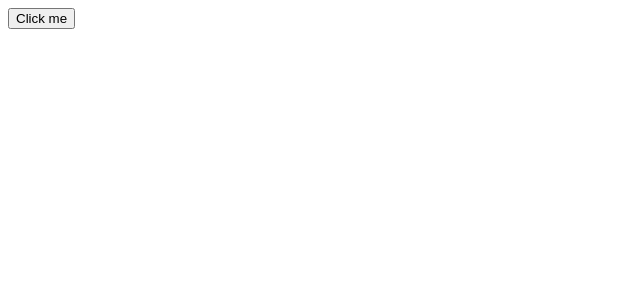
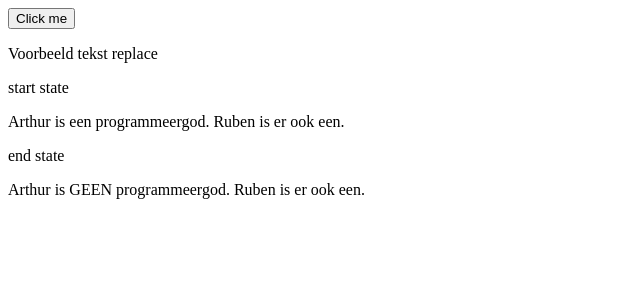
Before and after one commit to ArturoNavale/WikiNix, an Angular app: page / in a window 1280 px wide. Shown: the top 300 px of the page, without its empty margins (0-640 px from the left). Built offline with nearby package versions, Linux system fonts and the light colour scheme.

Commit message:
Changed structure of replace action object

```diff
--- a/src/app/app.component.html
+++ b/src/app/app.component.html
@@ -1,3 +1,14 @@
 <div id="hide-element1"></div>
 
 <button (click)="onClickButton()">Click me</button>
+
+<p>Voorbeeld tekst replace</p>
+
+<p>start state</p>
+<div>Arthur is een programmeergod. Ruben is er ook een.</div>
+
+<p>end state</p>
+
+<span>Arthur is </span>
+<span>GEEN</span>
+<span> programmeergod. Ruben is er ook een.</span>
--- a/src/app/app.component.ts
+++ b/src/app/app.component.ts
@@ -17,14 +17,15 @@ export class AppComponent implements OnInit {
       {
         actionType: 'add-text',
         target: 'hide-element1',
-        textToAdd: 'Arthur is een programmeergod',
+        textToAdd: 'Arthur is een programmeergod. Ruben is er ook een.',
       },
-      // {
-      //   actionType: 'replace-text',
-      //   target: 'hide-element1',
-      //   textToReplace: 'Arthur is een programmeergod',
-      //   textToReplaceWith: 'Arthur is GEEN programmeergod',
-      // },
+      {
+        actionType: 'replace-text',
+        target: 'hide-element1',
+        targetText: 'Arthur is een programmeergod',
+        textToReplace: 'een',
+        textToReplaceWith: 'GEEN',
+      },
     ];
 
     actions.forEach((action) => this.executeAction(action));
```
